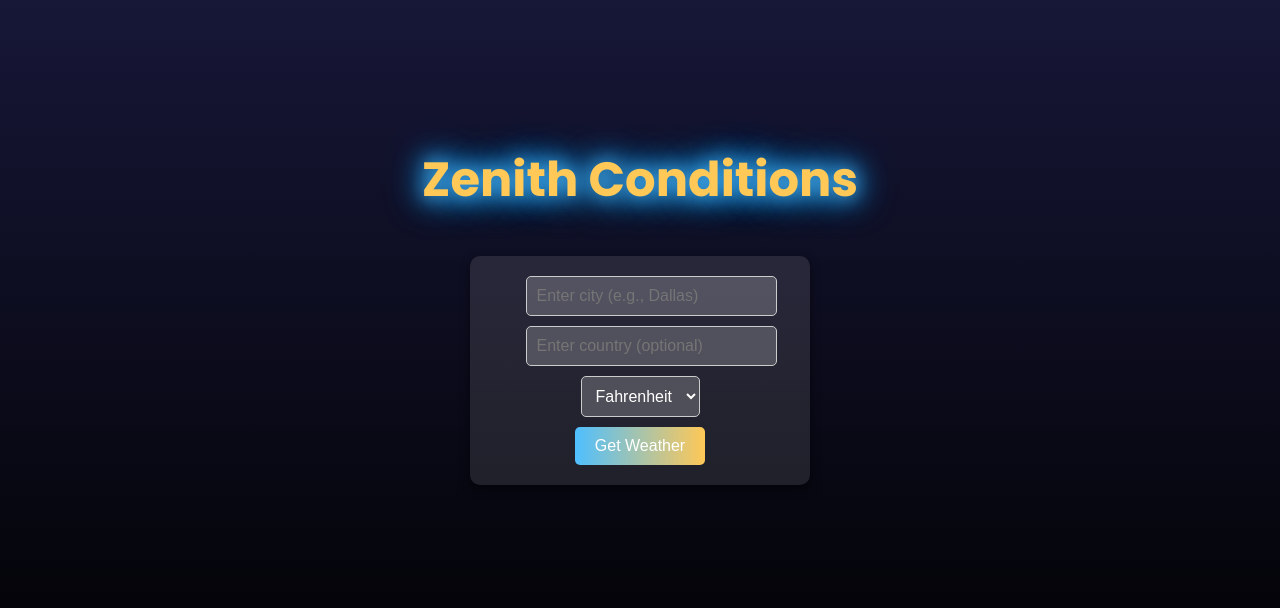
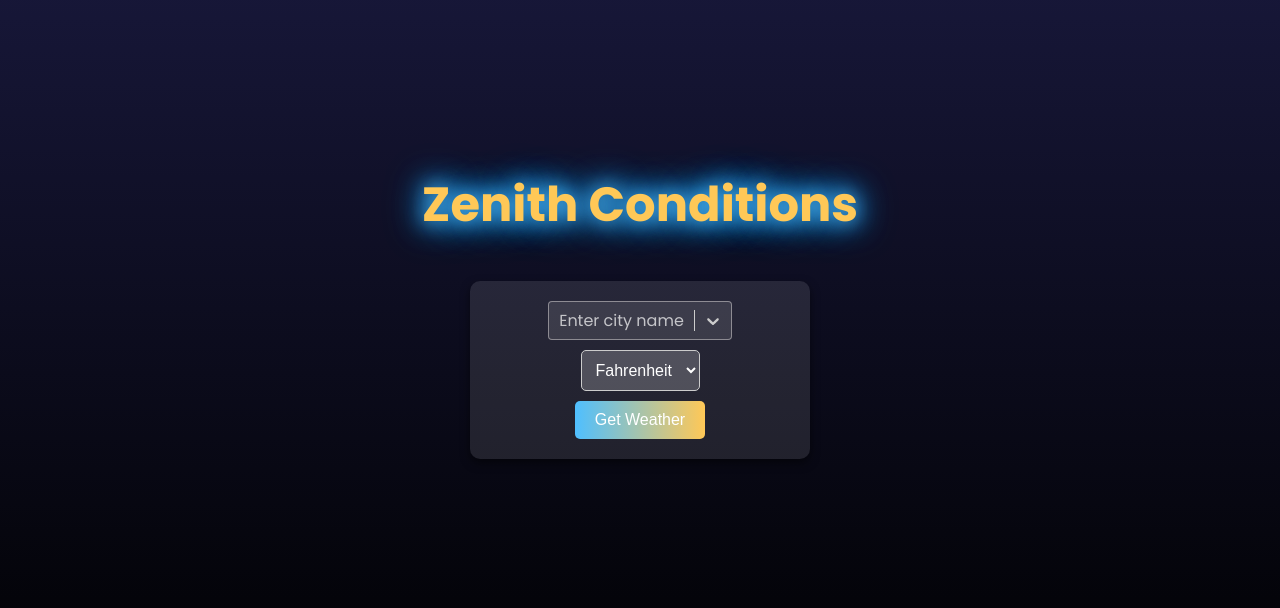
Before and after one commit to SibhatY/zenith-conditions, a React (Create React App) app in the folder client/: page / in a window 1280 px wide. Shown: the part 112-720 px from the top of the page. Built offline with nearby package versions, Linux system fonts and the light colour scheme.

Commit message:
feat - Integrate Geocoding API and dynamic autocomplete for city search

```diff
--- a/client/src/components/WeatherForm.js
+++ b/client/src/components/WeatherForm.js
@@ -1,26 +1,62 @@
 import React, { useState } from 'react';
+import Select from 'react-select';
 import '../App.js';
 import './WeatherForm.css';
 
 function WeatherForm({ setWeatherData, setError }) {
 
-    const [city, setCity] = useState('');
-    const [state, setState] = useState('');
-    const [country, setCountry] = useState('');
+    const [cityInput, setCityInput] = useState('');
+    const [cityOptions, setCityOptions] = useState([]);
+    const [selectedCity, setSelectedCity] = useState(null);
+    const [units, setUnits] = useState('imperial');
 
-    const [units, setUnits] = useState('imperial');
+
+
+    const fetchCitySuggestions = async (input) => {
+
+        try {
+            const response = await fetch(`http://api.openweathermap.org/geo/1.0/direct?q=${input}&limit=5&appid=${process.env.REACT_APP_WEATHER_API_KEY}`);
+
+            const data = await response.json();
+            console.log('Geocoding API Response: ', data);
+
+            const options = data.map((city) => ({
+
+                label: `${city.name}, ${city.state || ''} (${city.country})`,
+                value: city,
+            }));
+            setCityOptions(options);
+        } catch (error) {
+            console.error('Error fetching city suggestions', error);
+        }
+    };
+
+
+    const handleCityInputChange = (input) => {
+
+        setCityInput(input);
+        if (input.length > 2) {
+            fetchCitySuggestions(input);
+        }
+    };
+
 
     const handleSubmit = async (e) => {
 
         e.preventDefault();
 
+        if (!selectedCity) {
+            setError('Please select a city from the dropdown. ');
+            return;
+        }
+
         try {
-
+            const { value: city } = selectedCity;
             setError(null);
             const queryParams = new URLSearchParams({
-                city,
-                state: state || undefined,
-                country: country || undefined,
+                city: city.name,
+                state: city.state || undefined,
+                country: city.country || undefined,
                 units,
             });
 
@@ -44,93 +80,56 @@ function WeatherForm({ setWeatherData, setError }) {
 
 
 
-    const usStates = [
-        { code: 'AL', name: 'Alabama' },
-        { code: 'AK', name: 'Alaska' },
-        { code: 'AZ', name: 'Arizona' },
-        { code: 'AR', name: 'Arkansas' },
-        { code: 'CA', name: 'California' },
-        { code: 'CO', name: 'Colorado' },
-        { code: 'CT', name: 'Connecticut' },
-        { code: 'DE', name: 'Delaware' },
-        { code: 'FL', name: 'Florida' },
-        { code: 'GA', name: 'Georgia' },
-        { code: 'HI', name: 'Hawaii' },
-        { code: 'ID', name: 'Idaho' },
-        { code: 'IL', name: 'Illinois' },
-        { code: 'IN', name: 'Indiana' },
-        { code: 'IA', name: 'Iowa' },
-        { code: 'KS', name: 'Kansas' },
-        { code: 'KY', name: 'Kentucky' },
-        { code: 'LA', name: 'Louisiana' },
-        { code: 'ME', name: 'Maine' },
-        { code: 'MD', name: 'Maryland' },
-        { code: 'MA', name: 'Massachusetts' },
-        { code: 'MI', name: 'Michigan' },
-        { code: 'MN', name: 'Minnesota' },
-        { code: 'MS', name: 'Mississippi' },
-        { code: 'MO', name: 'Missouri' },
-        { code: 'MT', name: 'Montana' },
-        { code: 'NE', name: 'Nebraska' },
-        { code: 'NV', name: 'Nevada' },
-        { code: 'NH', name: 'New Hampshire' },
-        { code: 'NJ', name: 'New Jersey' },
-        { code: 'NM', name: 'New Mexico' },
-        { code: 'NY', name: 'New York' },
-        { code: 'NC', name: 'North Carolina' },
-        { code: 'ND', name: 'North Dakota' },
-        { code: 'OH', name: 'Ohio' },
-        { code: 'OK', name: 'Oklahoma' },
-        { code: 'OR', name: 'Oregon' },
-        { code: 'PA', name: 'Pennsylvania' },
-        { code: 'RI', name: 'Rhode Island' },
-        { code: 'SC', name: 'South Carolina' },
-        { code: 'SD', name: 'South Dakota' },
-        { code: 'TN', name: 'Tennessee' },
-        { code: 'TX', name: 'Texas' },
-        { code: 'UT', name: 'Utah' },
-        { code: 'VT', name: 'Vermont' },
-        { code: 'VA', name: 'Virginia' },
-        { code: 'WA', name: 'Washington' },
-        { code: 'WV', name: 'West Virginia' },
-        { code: 'WI', name: 'Wisconsin' },
-        { code: 'WY', name: 'Wyoming' },
-    ];
+
+    const customSelectStyles = {
+        control: (base) => ({
+            ...base,
+            backgroundColor: 'rgba(255, 255, 255, 0.1)',
+            borderColor: 'rgba(224, 220, 220, 0.5)',
+            color: '#fff',
+            boxShadow: 'none',
+            '&:hover': {
+                borderColor: '#ffc857',
+            },
+            transition: 'border-color 0.3s ease',
+        }),
+        singleValue: (base) => ({
+            ...base,
+            color: '#fff',
+        }),
+        input: (base) => ({
+            ...base,
+            color: '#fff',
+        }),
+        placeholder: (base) => ({
+            ...base,
+            color: 'rgba(255, 255, 255, 0.7)',
+        }),
+        menu: (base) => ({
+            ...base,
+            backgroundColor: '#1a1a40',
+            color: '#fff',
+        }),
+        option: (base, state) => ({
+            ...base,
+            color: state.isFocused ? '#000' : '#fff',
+            transition: 'background-color 0.2s ease, color 0.2s ease',
+        }),
+    };
+
 
     return (
         <form className='weather-form' onSubmit={handleSubmit}>
             <div className='form-group'>
-                <input
-                    type="text"
-                    className='form-input'
-                    placeholder="Enter city (e.g., Dallas)"
-                    value={city}
-                    onChange={(e) => setCity(e.target.value)}
-                    required
+                <Select
+                    options={cityOptions}
+                    onInputChange={handleCityInputChange}
+                    onChange={setSelectedCity}
+                    placeholder="Enter city name"
+                    styles={customSelectStyles}
+
                 />
             </div>
-            <div className='form-group'>
-                <input
-                    type="text"
-                    className='form-input'
-                    placeholder="Enter country (optional)"
-                    value={country}
-                    onChange={(e) => setCountry(e.target.value)}
-                />
-            </div>
-
-            {country === 'US' && (
-                <div className='form-group'>
-                    <select className='form-select' value={state} onChange={(e) => setState(e.target.value)}>
-                        <option value="">Select state</option>
-                        {usStates.map((state) => (
-                            <option key={state.code} value={state.code}>
-                                {state.name}
-                            </option>
-                        ))}
-                    </select>
-                </div>
-            )}
             <div className='form-group'>
                 <select className='form-select' value={units} onChange={(e) => setUnits(e.target.value)}>
                     <option value="imperial">Fahrenheit</option>
```
